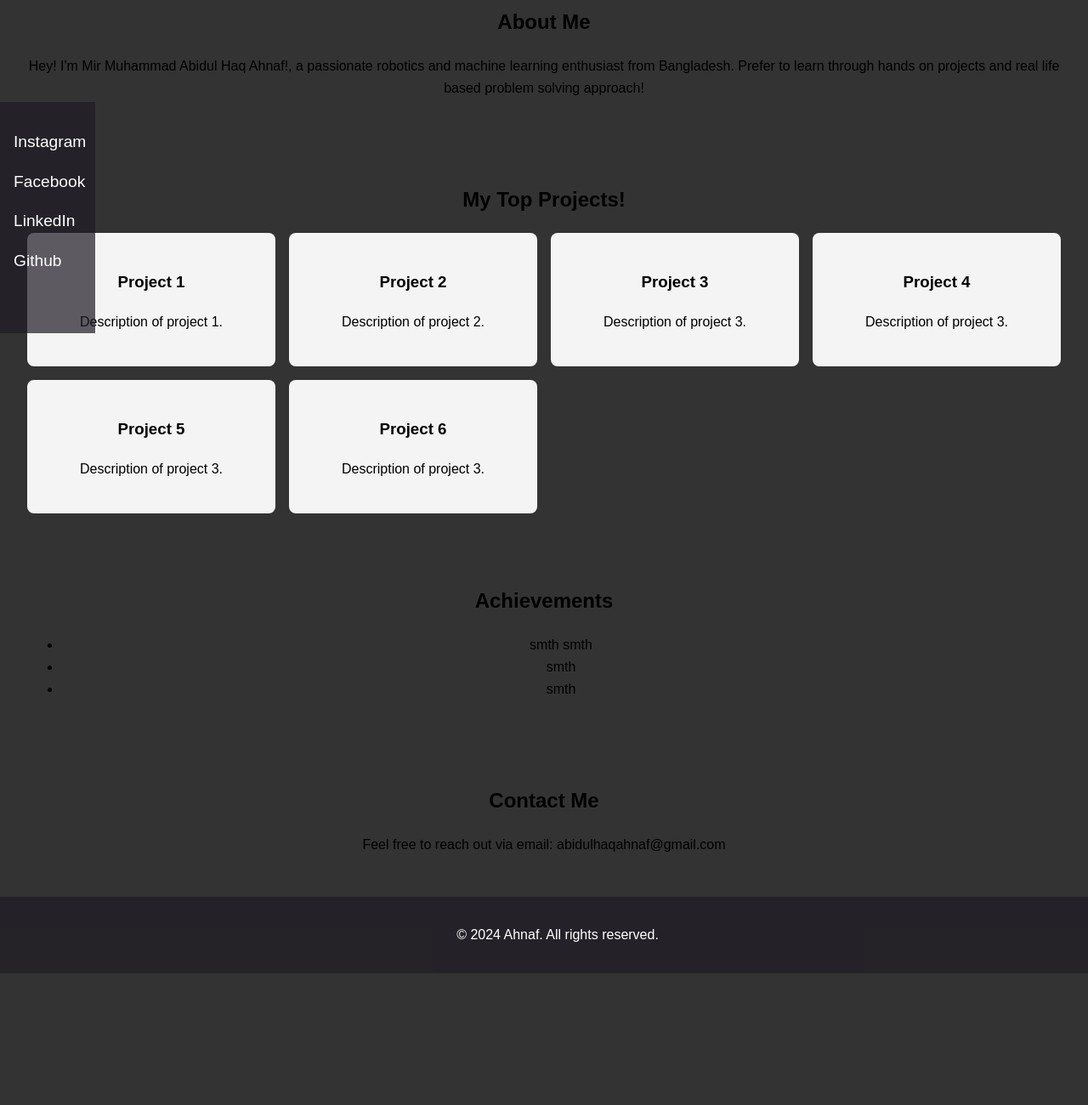
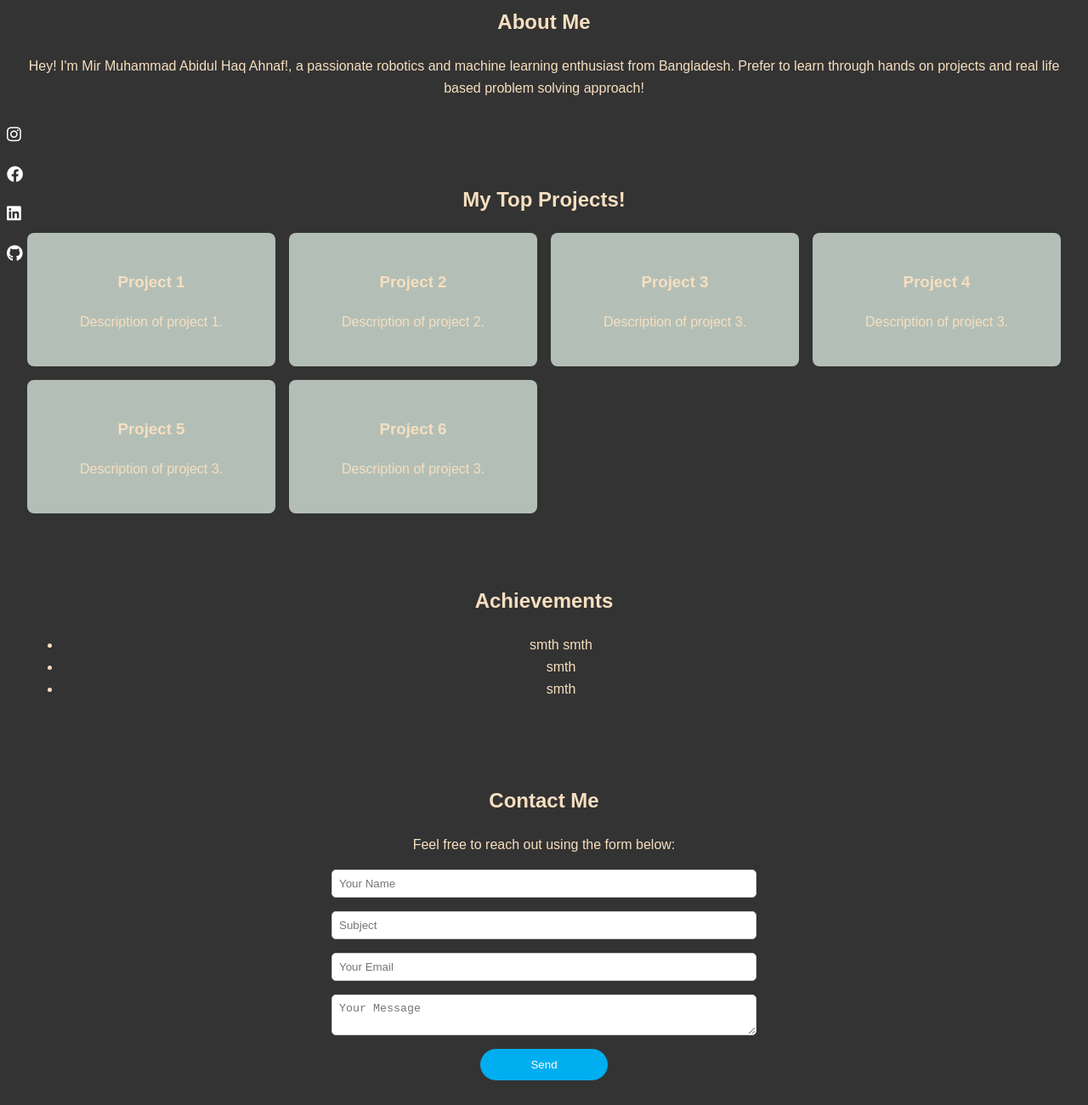
Before and after one commit to Ahnaf-nub/Ahnaf-nub.github.io, a plain HTML site: page templates/index.html in a window 1280 px wide. Shown: the part 180-1480 px from the top of the page at 85% size. Before the commit the page ends 1325 px from the top, so only its background shows below. Drawn offline with Linux system fonts and the light colour scheme.

Commit message:
Add files via upload

```diff
--- a/static/style.css
+++ b/static/style.css
@@ -7,14 +7,9 @@ body {
 }
 
 .sidebar {
-    background-color: #1f1b24b4;
-    color: #fff;
-    padding: 1rem;
-    width: 80px;
-    min-height: 30vh;
+    padding: 0.5rem;
     position: fixed;
     top: 300px;
-    left: 0;
 }
 
 .sidebar-nav ul {
@@ -37,8 +32,8 @@ body {
 }
 
 .header {
-    background-color: #1f1b24b4;
-    color: #fff;
+    background-color: #1C1C1C;
+    color: #00AEEF;
     padding: 1rem;
     text-align: center;
 }
@@ -53,7 +48,7 @@ body {
 }
 
 .nav a {
-    color: #fff;
+    color: #e2e6e6;
     margin: 0 1rem;
     text-decoration: none;
     font-size: 1.2rem;
@@ -69,6 +64,7 @@ body {
 .contact-section {
     padding: 2rem;
     text-align: center;
+    color: rgb(247, 223, 192);
 }
 
 .projects-grid {
@@ -78,19 +74,45 @@ body {
 }
 
 .project-card {
-    background-color: #f4f4f4;
+    background-color: #b3bfb6;
     padding: 1.5rem;
     border-radius: 8px;
 }
 
 .footer {
-    background-color: #1f1b24b4;
+    background-color: #1C1C1C;
     color: #fff;
     text-align: center;
     padding: 1rem;
     position: relative;
     bottom: 0;
     width: 100%;
+}
+
+
+.contact-form {
+    display: flex;
+    flex-direction: column;
+    max-width: 500px;
+    margin: 0 auto;
+    gap: 1rem;
+}
+
+.contact-form input, .contact-form textarea {
+    padding: 0.5rem;
+    border: 1px solid #ccc;
+    border-radius: 5px;
+}
+
+.contact-form button {
+    padding: 0.7rem;
+    background-color: #00AEEF;
+    color: #fff;
+    border: none;
+    border-radius: 20px;
+    width: 30%;
+    margin: 0 auto;
+    cursor: pointer;
 }
 
 @media (max-width: 768px) {
--- a/templates/index.html
+++ b/templates/index.html
@@ -6,17 +6,17 @@
     <meta name="viewport" content="width=device-width, initial-scale=1.0">
     <title>Ahnaf's Portfolio</title>
     <link rel="stylesheet" href="/static/style.css">
+    <link rel="stylesheet" href="https://cdnjs.cloudflare.com/ajax/libs/font-awesome/6.0.0-beta3/css/all.min.css">
 </head>
 
 <body>
     <aside class="sidebar">
         <nav class="sidebar-nav">
             <ul>
-                <li><a href="https://www.instagram.com/ahnaf.4o4/" target="_blank">Instagram</a></li>
-                <li><a href="https://www.facebook.com/mirmdabidulhaq.ahnaf" target="_blank">Facebook</a></li>
-                <li><a href="https://www.linkedin.com/in/mir-muhammad-abidul-haq-ahnaf-9871a9273/"
-                        target="_blank">LinkedIn</a></li>
-                <li><a href="https://github.com/Ahnaf-nub" target="_blank">Github</a></li>
+                <li><a href="https://www.instagram.com/ahnaf.4o4/" target="_blank"><i class="fab fa-instagram"></i></a></li>
+                <li><a href="https://www.facebook.com/mirmdabidulhaq.ahnaf" target="_blank"><i class="fab fa-facebook"></i></a></li>
+                <li><a href="https://www.linkedin.com/in/mir-muhammad-abidul-haq-ahnaf-9871a9273/" target="_blank"><i class="fab fa-linkedin"></i></a></li>
+                <li><a href="https://github.com/Ahnaf-nub" target="_blank"><i class="fab fa-github"></i></a></li>
             </ul>
         </nav>
     </aside>
@@ -76,7 +76,14 @@
 
     <section id="contact" class="contact-section">
         <h2>Contact Me</h2>
-        <p>Feel free to reach out via email: abidulhaqahnaf@gmail.com</p>
+        <p>Feel free to reach out using the form below:</p>
+        <form action="/send_email" method="POST" class="contact-form">
+            <input type="text" name="name" placeholder="Your Name" required>
+            <input type="text" name="subject" placeholder="Subject" required>
+            <input type="email" name="email" placeholder="Your Email" required>
+            <textarea name="message" placeholder="Your Message" ></textarea>
+            <button type="submit">Send</button>
+        </form>
     </section>
 
     <footer class="footer">
```
